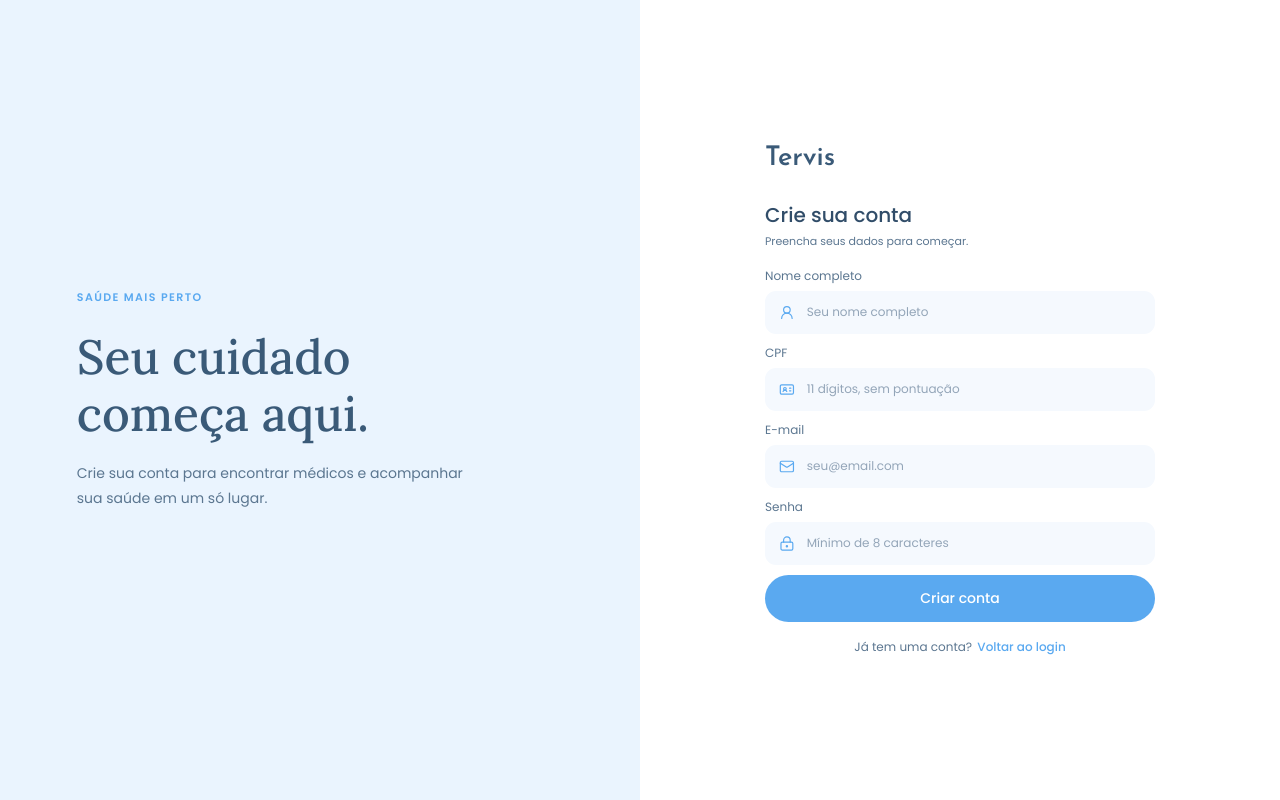
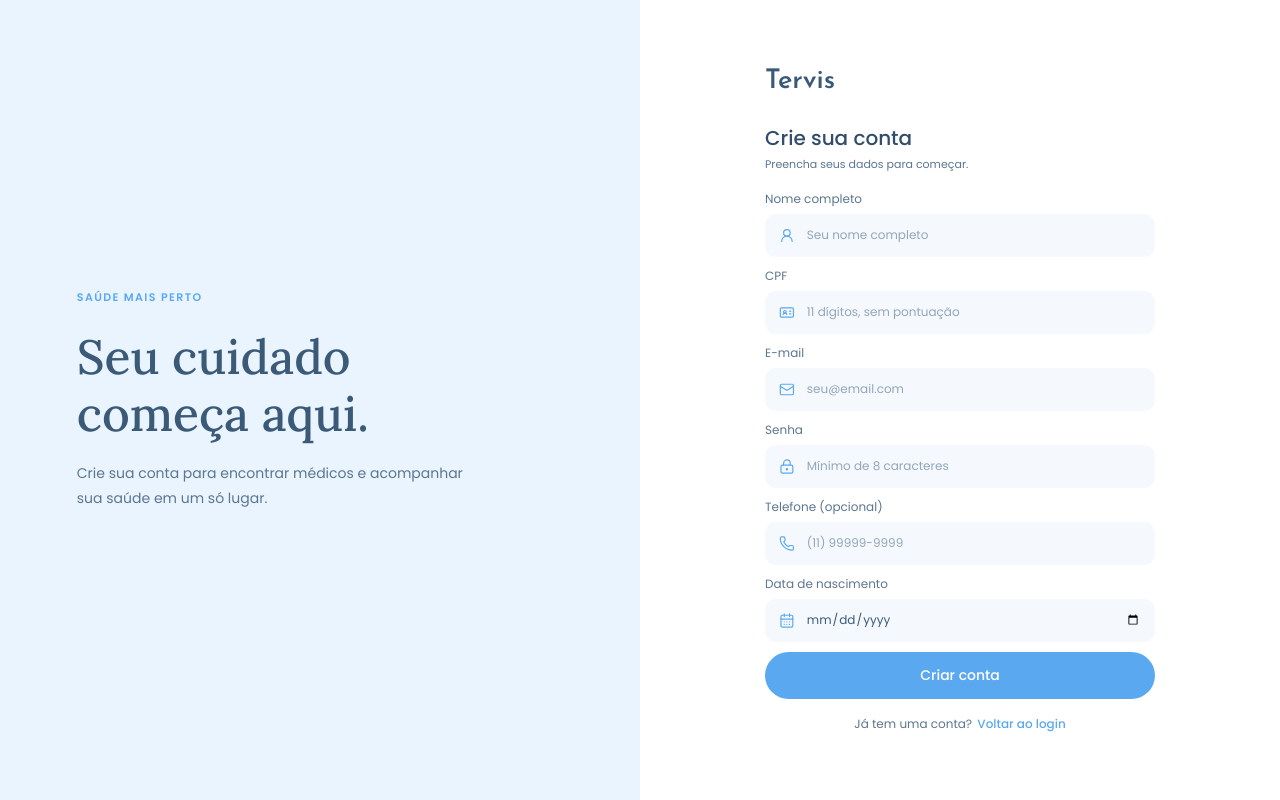
Before and after one commit to leocaloni/app-agendamento-medico, a React (Vite) app in the folder frontend/: page / in a window 1280 px wide. Both pictures are taken after a click on the button "Cadastre-se". Built offline with nearby package versions, Linux system fonts and the light colour scheme; no server answers.

Commit message:
feat - Cadastro e Login funcionando

```diff
--- a/frontend/src/components/LoginField.jsx
+++ b/frontend/src/components/LoginField.jsx
@@ -1,5 +1,6 @@
 export default function LoginField({
   id,
+  name,
   label,
   type,
   placeholder,
@@ -10,6 +11,11 @@ export default function LoginField({
   maxLength,
   pattern,
   inputMode,
+  value,
+  onChange,
+  min,
+  max,
+  step,
 }) {
   function setValidationMessage(event) {
     const input = event.currentTarget
@@ -23,6 +29,8 @@ export default function LoginField({
       input.setCustomValidity('Informe os 11 números do CPF, sem pontuação.')
     } else if (validity.tooShort) {
       input.setCustomValidity(`Digite pelo menos ${input.minLength} caracteres.`)
+    } else if (validity.rangeUnderflow && input.min) {
+      input.setCustomValidity(`Valor mínimo permitido: ${input.min}.`)
     } else {
       input.setCustomValidity('')
     }
@@ -39,7 +47,7 @@ export default function LoginField({
         <Icon size={17} strokeWidth={1.8} aria-hidden="true" />
         <input
           id={id}
-          name={id}
+          name={name ?? id}
           type={type}
           placeholder={placeholder}
           autoComplete={autoComplete}
@@ -48,6 +56,11 @@ export default function LoginField({
           maxLength={maxLength}
           pattern={pattern}
           inputMode={inputMode}
+          min={min}
+          max={max}
+          step={step}
+          value={value}
+          onChange={onChange}
           onInvalid={setValidationMessage}
           onInput={clearValidationMessage}
         />
--- a/frontend/src/components/LoginForm.jsx
+++ b/frontend/src/components/LoginForm.jsx
@@ -1,39 +1,89 @@
+import { useState } from 'react'
 import { LockKeyhole, Mail } from 'lucide-react'
 import LoginButton from './LoginButton.jsx'
 import LoginField from './LoginField.jsx'
 import SocialLoginButton from './SocialLoginButton.jsx'
 
+const API_BASE_URL = import.meta.env.VITE_API_URL || 'http://localhost:8080'
+
 export default function LoginForm({ onSubmit, onRegister }) {
+  const [credentials, setCredentials] = useState({ email: '', password: '' })
+  const [error, setError] = useState('')
+  const [isSubmitting, setIsSubmitting] = useState(false)
+
+  function updateField(event) {
+    const { name, value } = event.target
+    setCredentials((previous) => ({ ...previous, [name]: value }))
+    if (error) setError('')
+  }
+
+  async function handleSubmit(event) {
+    event.preventDefault()
+    setIsSubmitting(true)
+    setError('')
+
+    try {
+      const response = await fetch(`${API_BASE_URL}/api/auth/login`, {
+        method: 'POST',
+        headers: { 'Content-Type': 'application/json' },
+        body: JSON.stringify({
+          email: credentials.email.trim().toLowerCase(),
+          password: credentials.password,
+        }),
+      })
+      const data = await response.json().catch(() => null)
+
+      if (!response.ok) {
+        throw new Error(data?.message || 'E-mail ou senha inválidos.')
+      }
+      if (data?.user?.role !== 'PATIENT') {
+        throw new Error('Esta área de acesso é exclusiva para pacientes.')
+      }
+
+      onSubmit?.(data)
+    } catch (submitError) {
+      setError(submitError.message || 'Não foi possível conectar ao servidor.')
+    } finally {
+      setIsSubmitting(false)
+    }
+  }
+
   return (
-    <form
-      className="login-form"
-      onSubmit={(event) => {
-        event.preventDefault()
-        onSubmit?.()
-      }}
-    >
+    <form className="login-form" onSubmit={handleSubmit}>
       <LoginField
         id="email"
+        name="email"
         label="E-mail"
         type="email"
         placeholder="seu@email.com"
         autoComplete="email"
         icon={Mail}
+        required
+        value={credentials.email}
+        onChange={updateField}
       />
       <LoginField
         id="password"
+        name="password"
         label="Senha"
         type="password"
         placeholder="Digite sua senha"
         autoComplete="current-password"
         icon={LockKeyhole}
+        required
+        value={credentials.password}
+        onChange={updateField}
       />
+
+      {error && <p className="login-error" role="alert">{error}</p>}
 
       <button className="login-text-button forgot-password" type="button">
         Esqueci minha senha
       </button>
 
-      <LoginButton className="login-submit" type="submit">Entrar</LoginButton>
+      <LoginButton className="login-submit" type="submit" disabled={isSubmitting}>
+        {isSubmitting ? 'Entrando...' : 'Entrar'}
+      </LoginButton>
 
       <div className="social-login-section">
         <div className="login-divider" aria-hidden="true">
--- a/frontend/src/pages/Cadastro.jsx
+++ b/frontend/src/pages/Cadastro.jsx
@@ -1,11 +1,73 @@
-import { IdCard, LockKeyhole, Mail, UserRound } from 'lucide-react'
+import { useState } from 'react'
+import { CalendarDays, IdCard, LockKeyhole, Mail, Phone, UserRound } from 'lucide-react'
 import LoginButton from '../components/LoginButton.jsx'
 import LoginField from '../components/LoginField.jsx'
 import TervisBrand from '../components/TervisBrand.jsx'
 import './login.css'
 import './cadastro.css'
 
+const API_BASE_URL = import.meta.env.VITE_API_URL || 'http://localhost:8080'
+
+const initialForm = {
+  fullName: '',
+  cpf: '',
+  email: '',
+  password: '',
+  phone: '',
+  birthDate: '',
+}
+
 export default function Cadastro({ onVoltar }) {
+  const [form, setForm] = useState(initialForm)
+  const [error, setError] = useState('')
+  const [isSubmitting, setIsSubmitting] = useState(false)
+  const [isCreated, setIsCreated] = useState(false)
+
+  function updateField(event) {
+    const { name, value } = event.target
+    setForm((prev) => ({ ...prev, [name]: value }))
+    if (error) setError('')
+  }
+
+  async function handleSubmit(event) {
+    event.preventDefault()
+    setIsSubmitting(true)
+    setError('')
+
+    const payload = {
+      fullName: form.fullName.trim(),
+      cpf: form.cpf.replace(/\D/g, ''),
+      email: form.email.trim().toLowerCase(),
+      password: form.password,
+      phone: form.phone.replace(/\D/g, '') || null,
+      birthDate: form.birthDate,
+      healthPlanId: null,
+    }
+
+    try {
+      const response = await fetch(`${API_BASE_URL}/api/auth/register`, {
+        method: 'POST',
+        headers: {
+          'Content-Type': 'application/json',
+        },
+        body: JSON.stringify(payload),
+      })
+
+      const data = await response.json().catch(() => null)
+
+      if (!response.ok) {
+        const message = data?.message || data?.error || 'Não foi possível criar a conta.'
+        throw new Error(message)
+      }
+
+      setIsCreated(true)
+    } catch (submitError) {
+      setError(submitError.message || 'Não foi possível criar a conta.')
+    } finally {
+      setIsSubmitting(false)
+    }
+  }
+
   return (
     <main className="login-page cadastro-page">
       <div className="login-layout cadastro-layout">
@@ -25,12 +87,25 @@ export default function Cadastro({ onVoltar }) {
         <section className="login-panel cadastro-panel" aria-labelledby="cadastro-heading">
           <div className="login-panel-content cadastro-content">
             <TervisBrand className="login-form-brand" />
+            {isCreated ? (
+              <div role="status" aria-live="polite">
+                <h2 id="cadastro-heading">Conta criada com sucesso!</h2>
+                <p className="cadastro-intro">
+                  Seu cadastro foi concluído. Entre com seu e-mail e senha para acessar sua conta.
+                </p>
+                <LoginButton className="login-submit" type="button" onClick={onVoltar}>
+                  Ir para login
+                </LoginButton>
+              </div>
+            ) : (
+              <>
                 <h2 id="cadastro-heading">Crie sua conta</h2>
                 <p className="cadastro-intro">Preencha seus dados para começar.</p>
 
-            <form className="login-form cadastro-form" onSubmit={(event) => event.preventDefault()}>
+                <form className="login-form cadastro-form" onSubmit={handleSubmit} noValidate>
               <LoginField
                 id="cadastro-nome"
+                name="fullName"
                 label="Nome completo"
                 type="text"
                 placeholder="Seu nome completo"
@@ -38,9 +113,12 @@ export default function Cadastro({ onVoltar }) {
                 icon={UserRound}
                 required
                 maxLength={255}
+                value={form.fullName}
+                onChange={updateField}
               />
               <LoginField
                 id="cadastro-cpf"
+                name="cpf"
                 label="CPF"
                 type="text"
                 placeholder="11 dígitos, sem pontuação"
@@ -50,18 +128,24 @@ export default function Cadastro({ onVoltar }) {
                 inputMode="numeric"
                 pattern="[0-9]{11}"
                 maxLength={11}
+                value={form.cpf}
+                onChange={updateField}
               />
               <LoginField
                 id="cadastro-email"
+                name="email"
                 label="E-mail"
                 type="email"
                 placeholder="seu@email.com"
                 autoComplete="email"
                 icon={Mail}
                 required
+                value={form.email}
+                onChange={updateField}
               />
               <LoginField
                 id="cadastro-senha"
+                name="password"
                 label="Senha"
                 type="password"
                 placeholder="Mínimo de 8 caracteres"
@@ -70,13 +154,51 @@ export default function Cadastro({ onVoltar }) {
                 required
                 minLength={8}
                 maxLength={72}
+                value={form.password}
+                onChange={updateField}
               />
-              <LoginButton className="login-submit" type="submit">Criar conta</LoginButton>
+              <LoginField
+                id="cadastro-telefone"
+                name="phone"
+                label="Telefone (opcional)"
+                type="tel"
+                placeholder="(11) 99999-9999"
+                autoComplete="tel"
+                icon={Phone}
+                value={form.phone}
+                onChange={updateField}
+                maxLength={20}
+              />
+              <LoginField
+                id="cadastro-data-nascimento"
+                name="birthDate"
+                label="Data de nascimento"
+                type="date"
+                placeholder="dd/mm/aaaa"
+                autoComplete="bday"
+                icon={CalendarDays}
+                required
+                max={new Date().toISOString().split('T')[0]}
+                value={form.birthDate}
+                onChange={updateField}
+              />
+
+              {error && (
+                <p role="alert" style={{ margin: 0, color: '#c82828', fontSize: 12 }}>
+                  {error}
+                </p>
+              )}
+
+              <LoginButton className="login-submit" type="submit" disabled={isSubmitting}>
+                {isSubmitting ? 'Criando conta...' : 'Criar conta'}
+              </LoginButton>
                 </form>
 
                 <p className="signup-prompt cadastro-login-prompt">
                   Já tem uma conta? <button className="login-text-button" type="button" onClick={onVoltar}>Voltar ao login</button>
                 </p>
+              </>
+            )}
           </div>
         </section>
       </div>
--- a/frontend/src/pages/login.css
+++ b/frontend/src/pages/login.css
@@ -41,11 +41,13 @@
 .login-input-wrap:focus-within { border-color: #a8d2f7; box-shadow: 0 0 0 3px rgba(90, 169, 240, .12); }
 .login-input-wrap input { width: 100%; min-width: 0; border: 0; outline: 0; color: var(--login-blue-dark); background: transparent; font: 400 12px 'Poppins', sans-serif; }
 .login-input-wrap input::placeholder { color: var(--login-muted); opacity: 1; }
+.login-error { margin: 0; color: #c82828; font-size: 12px; }
 .login-text-button { padding: 0; border: 0; color: var(--login-blue); background: transparent; font: 500 12px 'Poppins', sans-serif; cursor: pointer; }
 .login-text-button:hover { color: #348bd8; }
 .forgot-password { justify-self: end; margin-top: -3px; }
 .login-button { display: inline-flex; min-height: 47px; align-items: center; justify-content: center; padding: 0 18px; border: 0; border-radius: 99px; font: 500 14px 'Poppins', sans-serif; cursor: pointer; transition: background .16s ease, transform .16s ease; }
 .login-button:active { transform: scale(.99); }
+.login-button:disabled { cursor: wait; opacity: .7; }
 .login-submit { width: 100%; color: #fff; background: var(--login-blue); }
 .login-submit:hover { background: #4699e4; }
 .social-login-section { display: none; }
```
Also changed, not shown: frontend/src/components/LoginButton.jsx (+7 -2 lines), frontend/src/pages/Index.jsx (+6 -1 lines), 1 other file (tests, documents, lock files or other folders). Lines whose indentation alone changed are shown as unchanged.
